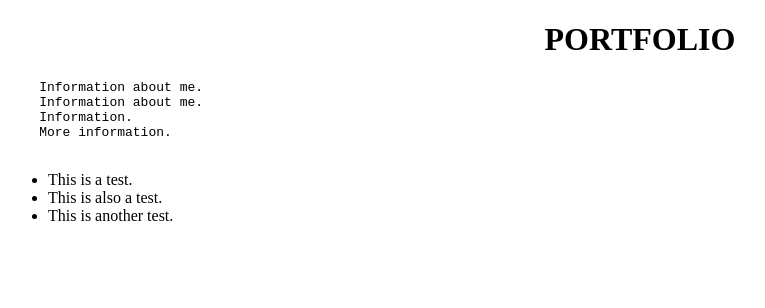
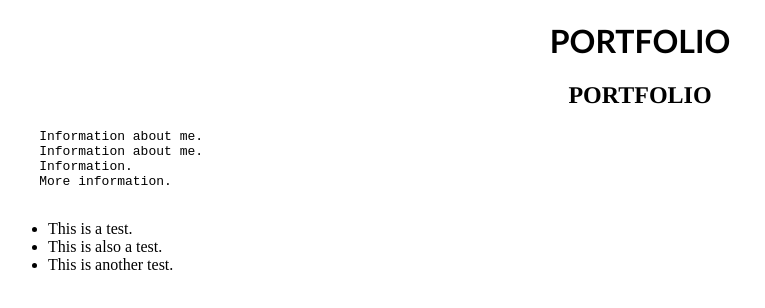
Before and after one commit to tracytr/Portfolio, a plain HTML site: page index.html in a window 1280 px wide. Shown: the whole page, without its empty margins (0-765 px from the left). Drawn offline with Linux system fonts and the light colour scheme.

Commit message:
Update index.html

```diff
--- a/index.html
+++ b/index.html
@@ -3,7 +3,8 @@
 
 <body>
 
-  <h1 style="text-align:center;font-family:Raleway;">PORTFOLIO</h1>
+  <h1 style="text-align:center;font-family:candara;">PORTFOLIO</h1>
+  <h2 style="text-align:center;font-family:times;">PORTFOLIO</h2>
 
   <pre>
     Information about me.
```
